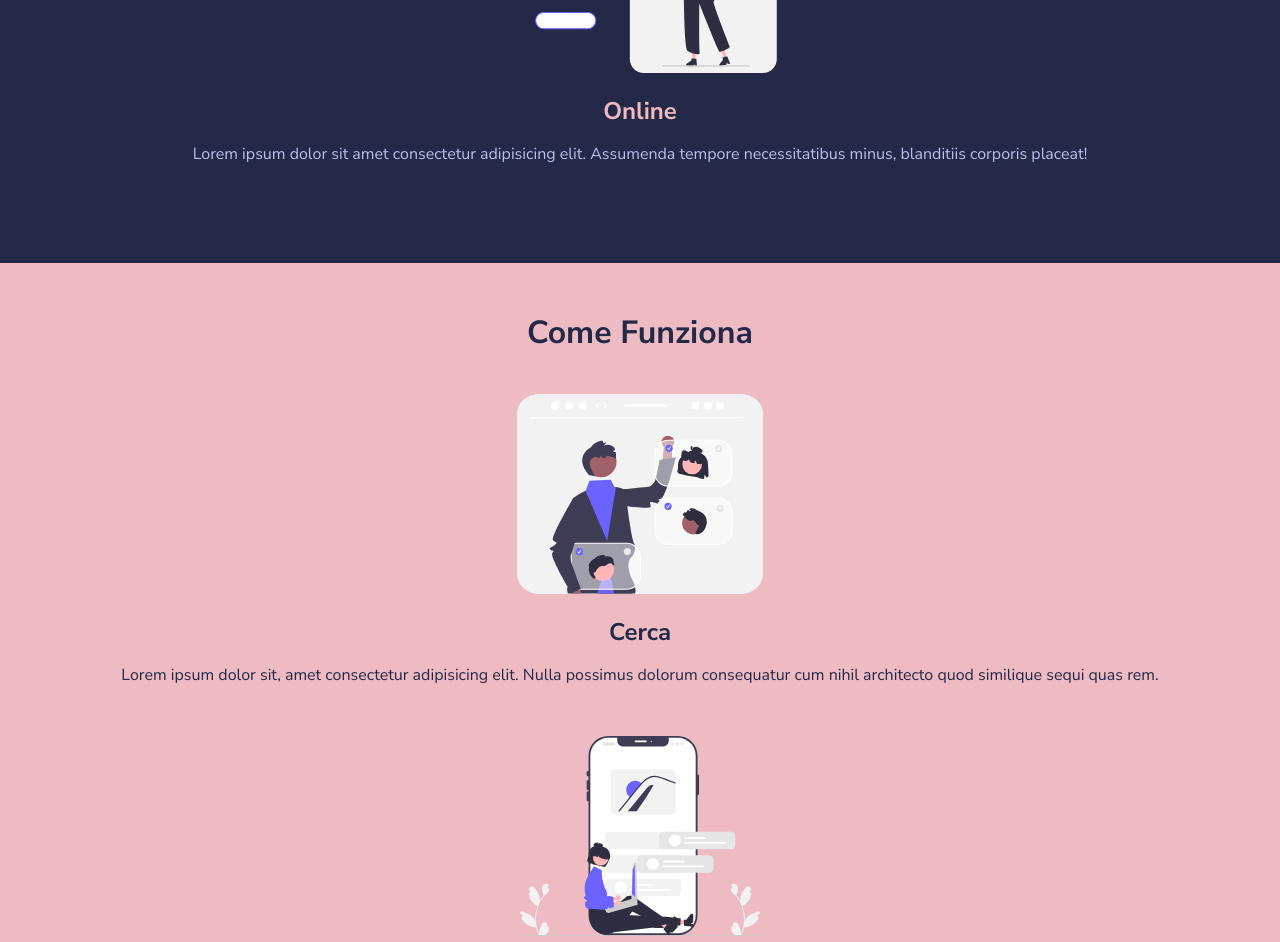
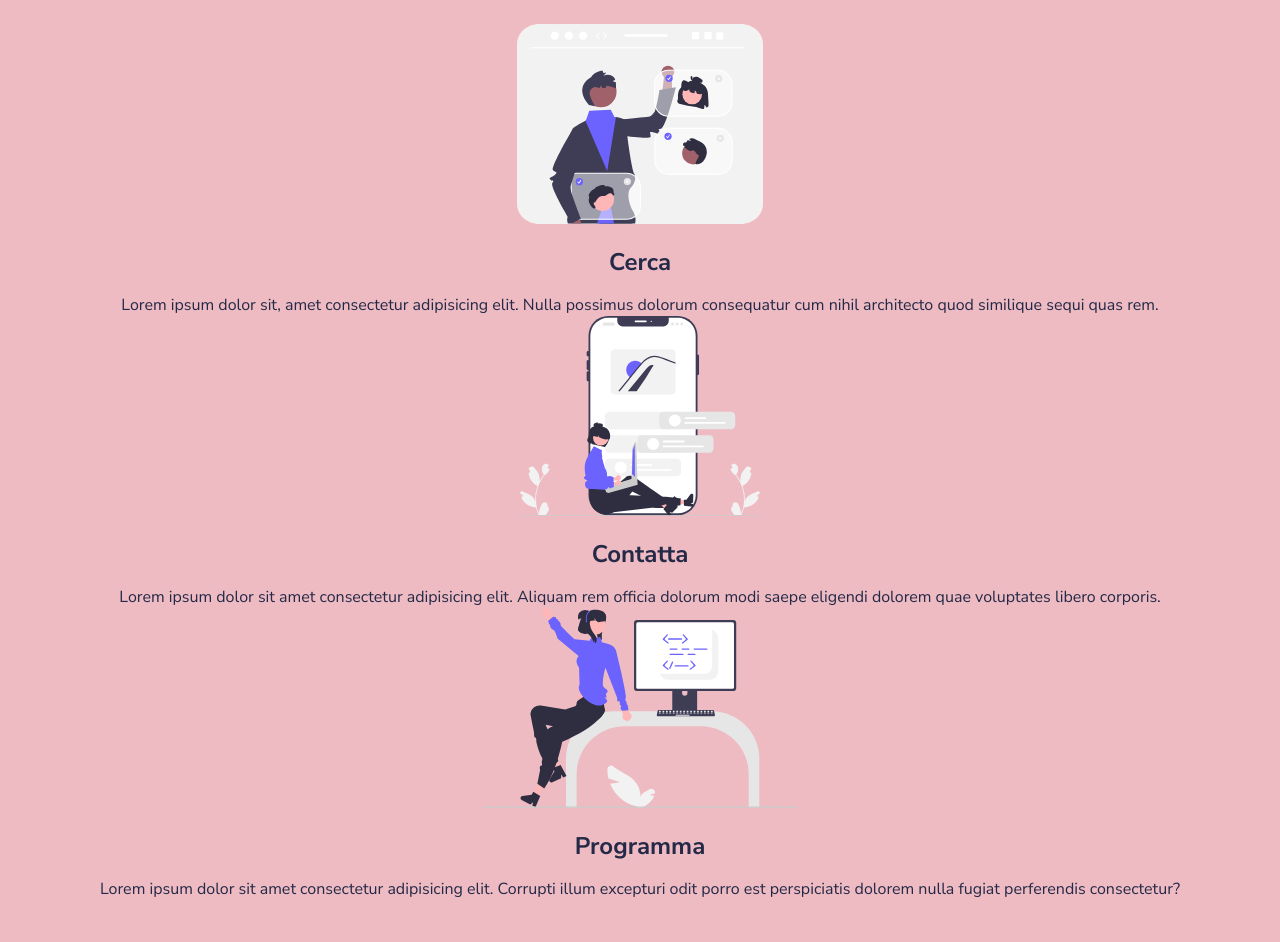
Before and after one commit to StefanoDellamore/html-css-resp-wannabe, a plain HTML site: page index.html in a window 1280 px wide. Shown: the part 702-1644 px from the top of the page. Drawn offline with Linux system fonts and the light colour scheme.

Commit message:
Correzione

```diff
--- a/css/style.css
+++ b/css/style.css
@@ -128,39 +128,9 @@ img {
     SOLUZIONE RESPONSIVE
  ************************************************/
 
-/* IN DESKTOP FIRST */
-
-@media screen and (min-width: 992px) {
-    .site-header {
-        width: 100%;
-    }
-
-    .site-header .text-center {
-        text-align: center;
-    }
-
-    .body {
-        width: 100%;
-    }
-    .container {
-        width: 60%;
-    }
-
-    .container > h2 {
-        text-align: center;
-    }
-}
-
 /* Responsive tablet */
 
 @media screen and (min-width: 768px) {
-    .body {
-        width: 100%;
-    }
-
-    .site-header {
-        width: 100%;
-    }
 
     .container {
         width: 100%;
@@ -170,28 +140,18 @@ img {
  /* Responsive smartphone */
 
  @media screen and (min-width: 480px) {
-    .body {
-        width: 100%;
-        display: flex;
+    .row {
+        flex-wrap: wrap;
     }
 
-    .site-header {
+    .lesson .col,
+    .steps .col,
+    .why-us .col-left,
+    .why-us .col-right {
         width: 100%;
-        flex-direction: column;
     }
 
-    .container {
-        width: 100%;
-        display: flex;
-        flex-direction: column;
+    col:not(:last-child) {
+        margin-bottom: 3rem;
     }
-
-    .container .row {
-        flex-direction: column;
-    }
-
-   .row .col {
-    width: 100%;
-    padding-bottom: 50px;
-   }
 }
```
